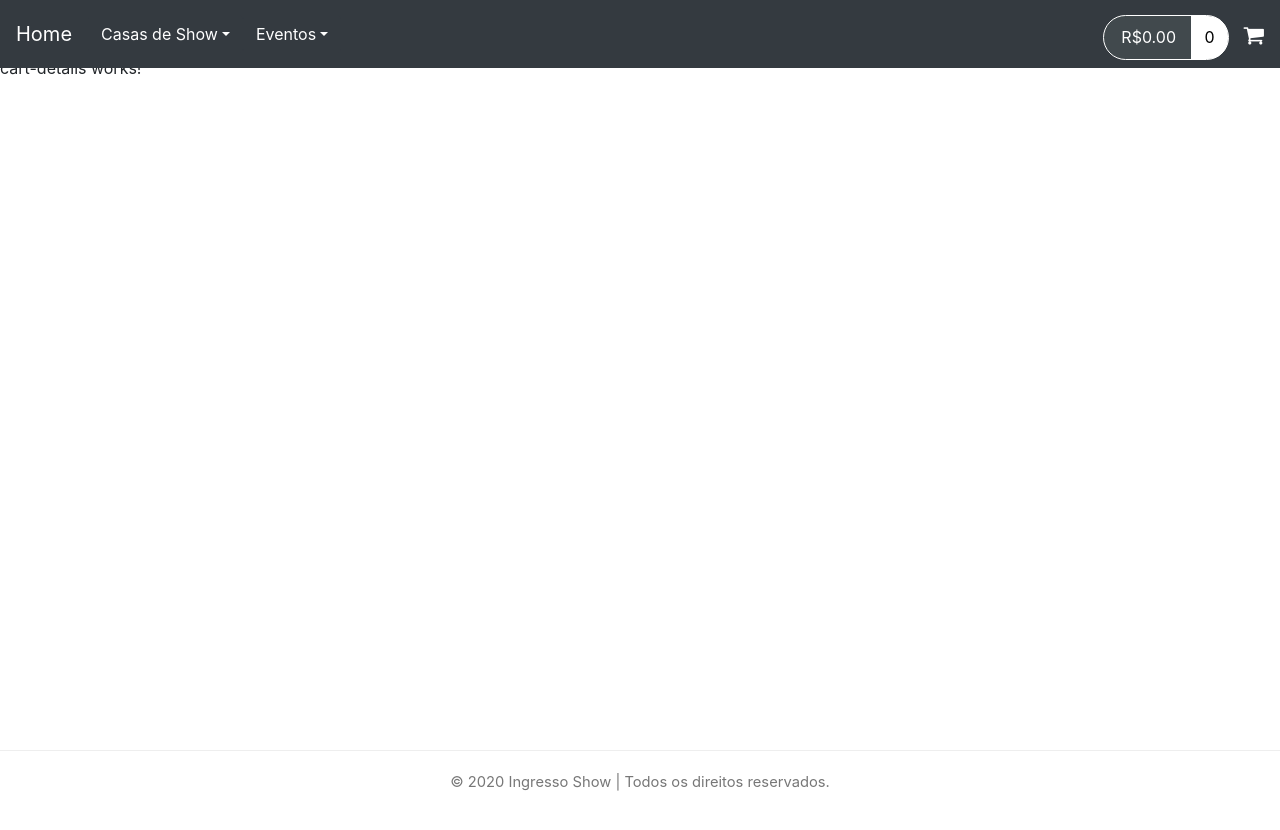
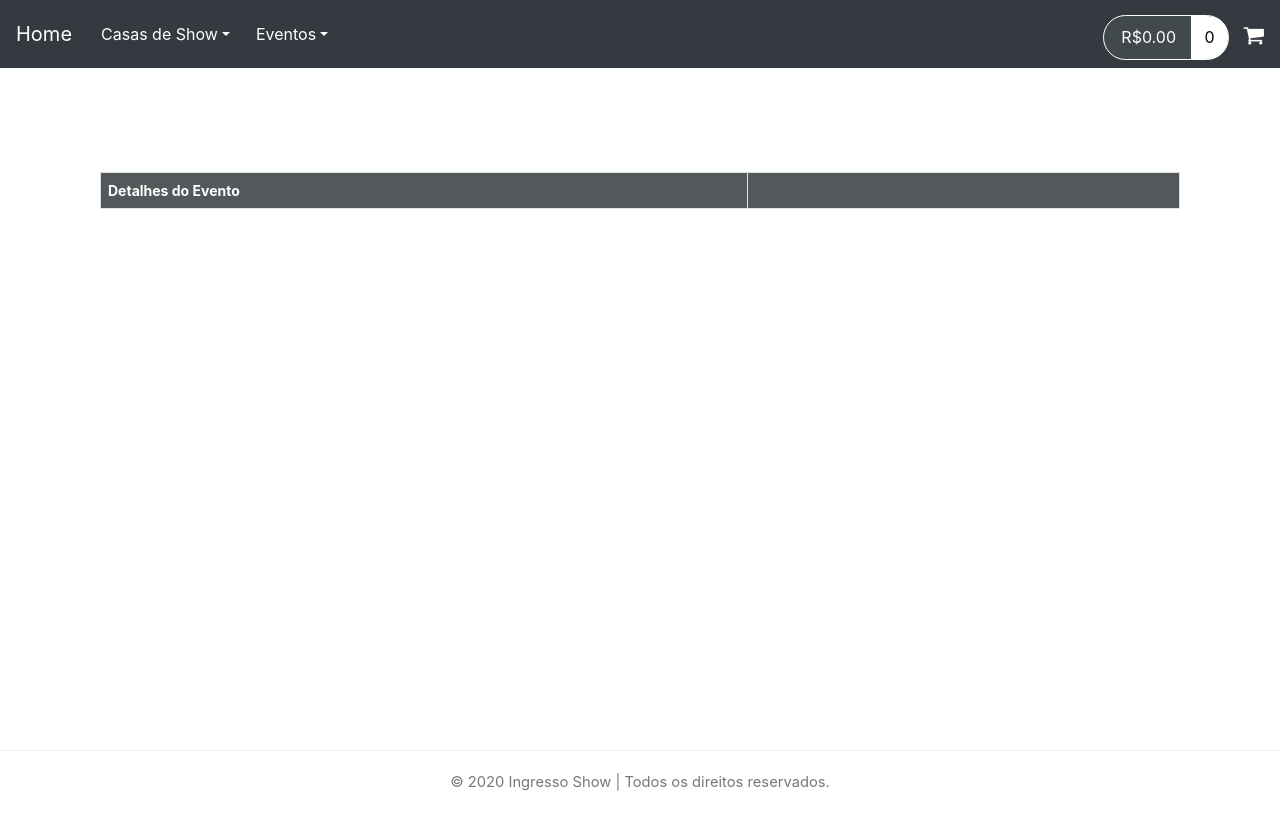
Before and after one commit to eduardobatistadev/bilheteria-frontend, an Angular app: page /cart-details in a window 1280 px wide. Shown: the top 830 px of the page. Built offline with nearby package versions, Linux system fonts and the light colour scheme.

Commit message:
lista de cart-items

```diff
--- a/src/app/components/cart-details/cart-details.component.html
+++ b/src/app/components/cart-details/cart-details.component.html
@@ -1 +1,12 @@
-<p>cart-details works!</p>
+<div class="main-content container">
+    <div class="section-content section-content-p30">
+        <div class="container-fluid">
+            <table class="table table-bordered">
+                <tr>
+                    <th width="60%">Detalhes do Evento</th>
+                    <th width="40%"></th>
+                </tr>
+            </table>
+        </div>
+    </div>
+</div>
--- a/src/app/components/cart-details/cart-details.component.ts
+++ b/src/app/components/cart-details/cart-details.component.ts
@@ -1,4 +1,6 @@
 import { Component, OnInit } from '@angular/core';
+import { CartItem } from 'src/app/common/cart-item';
+import { CartService } from 'src/app/services/cart.service';
 
 @Component({
   selector: 'app-cart-details',
@@ -7,9 +9,27 @@ import { Component, OnInit } from '@angular/core';
 })
 export class CartDetailsComponent implements OnInit {
 
-  constructor() { }
+  carItems: CartItem[] = [];
+  totalPrice: number = 0;
+  totalQuantity: number = 0;
+
+  constructor(private cartService: CartService) { }
 
   ngOnInit(): void {
+    this.listCartDetails();
+  }
+  listCartDetails() {
+    this.carItems = this.cartService.cartItems;
+
+    this.cartService.totalPrice.subscribe(
+      data => this.totalPrice = data
+    );
+
+    this.cartService.totalQuantity.subscribe(
+      data => this.totalQuantity = data
+    );
+
+    this.cartService.computeCartTotals();
   }
 
 }
--- a/src/app/components/cart-status/cart-status.component.html
+++ b/src/app/components/cart-status/cart-status.component.html
@@ -1,8 +1,8 @@
 <div class="cart-area d-n">
-    <a href="#">
+    <a routerLink="/cart-details">
         <div class="total">{{totalPrice | currency: 'BRL'}}
              <span>{{totalQuantity}}</span>
         </div>
-        <i class="fa fa-shopping-cart"></i>
+        <i class="fa fa-shopping-cart" aria-hidden="true"></i>
     </a>
 </div>
--- a/src/styles.css
+++ b/src/styles.css
@@ -124,7 +124,27 @@ body {
 	text-align: center;
 }
 
+.table{
+    margin:0
+}
 
+table.table.table-bordered{
+    border:1px solid #ccc;
+    background:#fff
+}
+.table-bordered td,.table-bordered th{
+    border:1px solid #dee2e6
+}
+table.table.table-bordered th{
+    BACKGROUND:#53585a;
+    color:#fff;
+    font-size:14px;
+    padding:7px
+}
+.main-content{
+    padding-top:116px;
+    min-height:100vh;
+}
 
 .cart-area i{
     font-size:22px;
```
